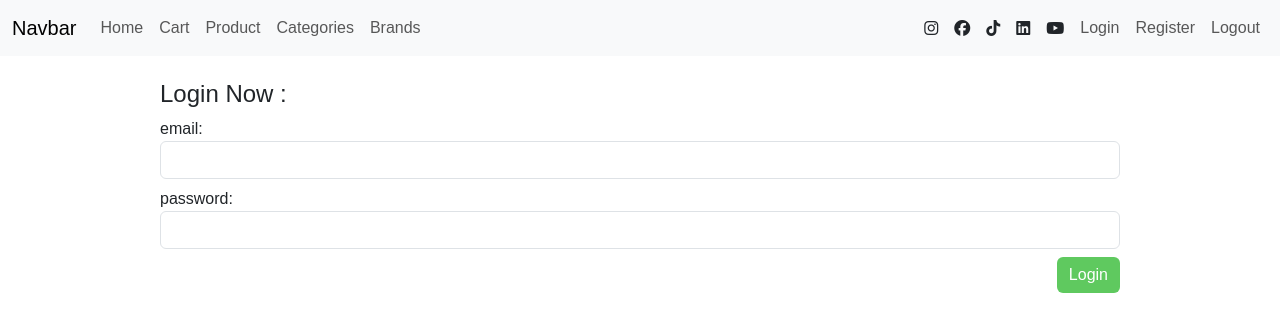
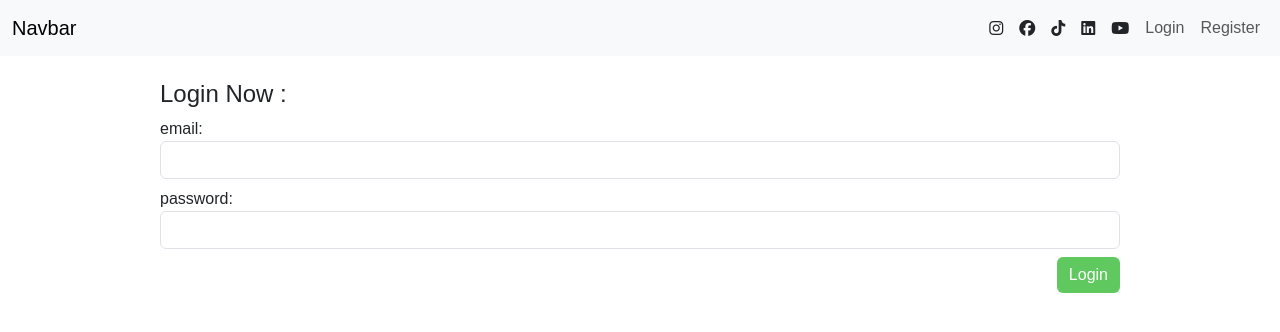
Before and after one commit to mrurespect/E-commerce-Angular, an Angular app: page /login in a window 1280 px wide. Shown: the top 332 px of the page. Built offline with nearby package versions, Linux system fonts and the light colour scheme; a web font is replaced by a local one.

Commit message:
updating navbar based on auth , adding authentificaton guard

```diff
--- /dev/null
+++ b/src/app/auth.guard.ts
@@ -0,0 +1,13 @@
+import {CanActivateFn, Router} from '@angular/router';
+import {inject} from "@angular/core";
+
+export const authGuard: CanActivateFn = (route, state) => {
+  const router = inject(Router);
+
+  if (localStorage.getItem("userToken")===null){
+    router.navigate(['/login']);
+    return false;
+
+  }
+  return true;
+};
--- a/src/app/auth.service.ts
+++ b/src/app/auth.service.ts
@@ -1,21 +1,27 @@
 import { Injectable } from '@angular/core';
 import {HttpClient} from "@angular/common/http";
-import {Observable} from "rxjs";
+import {BehaviorSubject, Observable} from "rxjs";
 import {jwtDecode} from "jwt-decode";
+import {Router} from "@angular/router";
 
 
 @Injectable({
   providedIn: 'root'
 })
 export class AuthService {
-  userData=null
+  userData=new BehaviorSubject(null);
 
   decodeUserData(){
     let encodedToken =JSON.stringify(localStorage.getItem("userToken"));
     let decodedToken:any =jwtDecode(encodedToken);
-    this.userData=decodedToken;
+    this.userData.next(decodedToken);
+    console.log(decodedToken)
   }
-  constructor(private _HttpClient:HttpClient) { }
+  constructor(private _HttpClient:HttpClient,private _Router:Router) {
+    if (localStorage.getItem("userToken")!==null){
+      this.decodeUserData();
+    }
+  }
   register(userData:Object):Observable<any>{
       return this._HttpClient.post(
         "http://localhost:8080/register",userData
@@ -26,4 +32,9 @@ export class AuthService {
       "http://localhost:8080/login",userData
     )
   }
+  logout(){
+    localStorage.removeItem("userToken");
+    this.userData.next(null);
+    this._Router.navigate(['/login']);
+  }
 }
--- a/src/app/login/login.component.html
+++ b/src/app/login/login.component.html
@@ -22,6 +22,5 @@
         <span>Login</span>
       </ng-template>
     </button>
-
   </form>
 </div>
--- a/src/app/login/login.component.ts
+++ b/src/app/login/login.component.ts
@@ -31,6 +31,8 @@ export class LoginComponent {
       /* this is just for testing , to delete when server side is running */
       setTimeout(() => {
         this.isLoading=false;
+        localStorage.setItem("userToken","eyJhbGciOiJIUzI1NiIsInR5cCI6IkpXVCJ9.eyJzdWIiOiIxMjM0NTY3ODkwIiwibmFtZSI6IkpvaG4gRG9lIiwicm9sZSI6ImFkbWluIiwiaWF0IjoxNTE2MjM5MDIyfQ.SflKxwRJSMeKKF2QT4fwpMeJf36POk6yJV_adQssw5c")
+        this._AuthService.decodeUserData();
         this._Router.navigate(["/home"]);
       }, 2000); // just a delay to see the spiner
       /**/
--- a/src/app/navbar/navbar.component.html
+++ b/src/app/navbar/navbar.component.html
@@ -6,11 +6,11 @@
     </button>
     <div class="collapse navbar-collapse" id="navbarSupportedContent">
       <ul class="navbar-nav me-auto mb-2 mb-lg-0">
-        <li class="nav-item"><a class="nav-link" routerLink="home">Home</a></li>
-        <li class="nav-item"><a class="nav-link" routerLink="cart">Cart</a></li>
-        <li class="nav-item"><a class="nav-link" routerLink="product">Product</a></li>
-        <li class="nav-item"><a class="nav-link" routerLink="categories">Categories</a></li>
-        <li class="nav-item"><a class="nav-link" routerLink="brands">Brands</a></li>
+        <li *ngIf="isLogin" class="nav-item"><a class="nav-link" routerLink="home">Home</a></li>
+        <li *ngIf="isLogin" class="nav-item"><a class="nav-link" routerLink="cart">Cart</a></li>
+        <li *ngIf="isLogin" class="nav-item"><a class="nav-link" routerLink="product">Product</a></li>
+        <li *ngIf="isLogin" class="nav-item"><a class="nav-link" routerLink="categories">Categories</a></li>
+        <li *ngIf="isLogin" class="nav-item"><a class="nav-link" routerLink="brands">Brands</a></li>
       </ul>
       <ul class="navbar-nav ms-auto mb-2 mb-lg-0">
         <li class="nav-item d-flex align-items-center">
@@ -20,11 +20,12 @@
           <i class="fab fa-linkedin mx-2" ></i>
           <i class="fab fa-youtube mx-2" ></i>
         </li>
-        <li class="nav-item"><a class="nav-link" routerLink="login">Login</a></li>
-        <li class="nav-item"><a class="nav-link" routerLink="register">Register</a></li>
-        <li class="nav-item"><span class="nav-link" >Logout</span></li>
+        <li *ngIf="!isLogin" class="nav-item"><a class="nav-link" routerLink="login">Login</a></li>
+        <li *ngIf="!isLogin" class="nav-item"><a class="nav-link" routerLink="register">Register</a></li>
+        <li *ngIf="isLogin"  class="nav-item">
+          <span class="nav-link cursor-pointer" (click)="logout()" >Logout</span>
+        </li>
       </ul>
-
     </div>
   </div>
 </nav>
--- a/src/app/navbar/navbar.component.ts
+++ b/src/app/navbar/navbar.component.ts
@@ -1,15 +1,27 @@
 import { Component } from '@angular/core';
 import {RouterLink} from "@angular/router";
+import {AuthService} from "../auth.service";
+import {NgIf} from "@angular/common";
 
 @Component({
   selector: 'app-navbar',
   standalone: true,
   imports: [
-    RouterLink
+    RouterLink,
+    NgIf
   ],
   templateUrl: './navbar.component.html',
   styleUrl: './navbar.component.css'
 })
 export class NavbarComponent {
+  isLogin:boolean=false;
 
+  logout(){
+    this._AuthService.logout();
+  }
+  constructor(private _AuthService:AuthService) {
+    _AuthService.userData.subscribe({
+      next:()=> this.isLogin=_AuthService.userData.getValue() !== null
+    })
+  }
 }
```
Also changed, not shown: src/app/app.routes.ts (+6 -5 lines), 1 other file (tests, documents, lock files or other folders).
